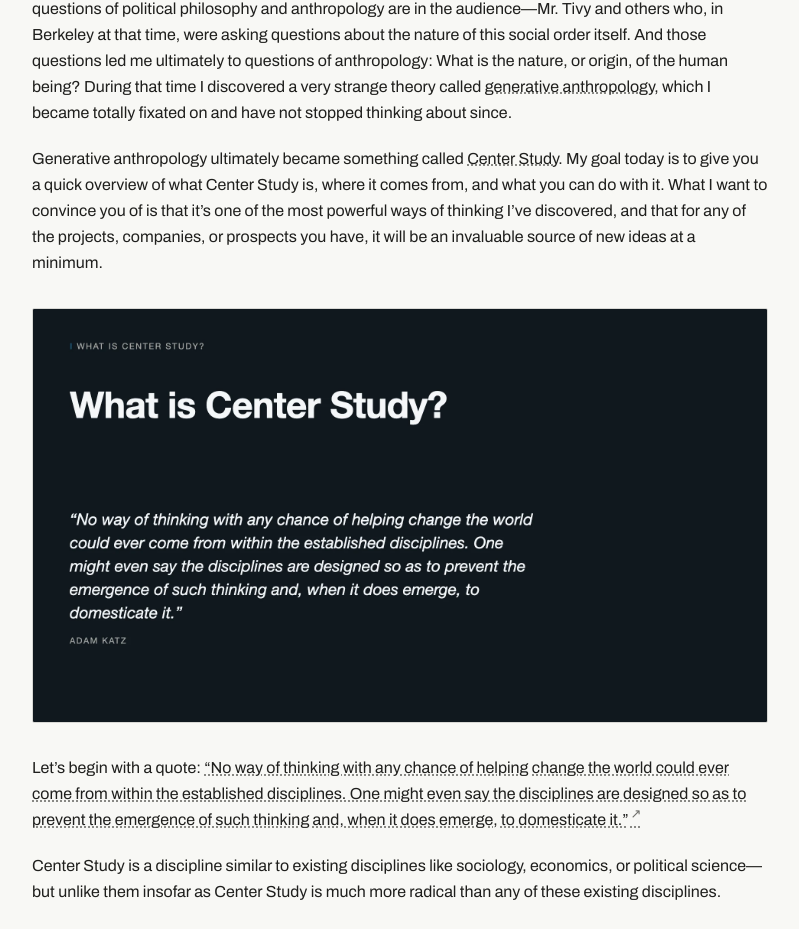
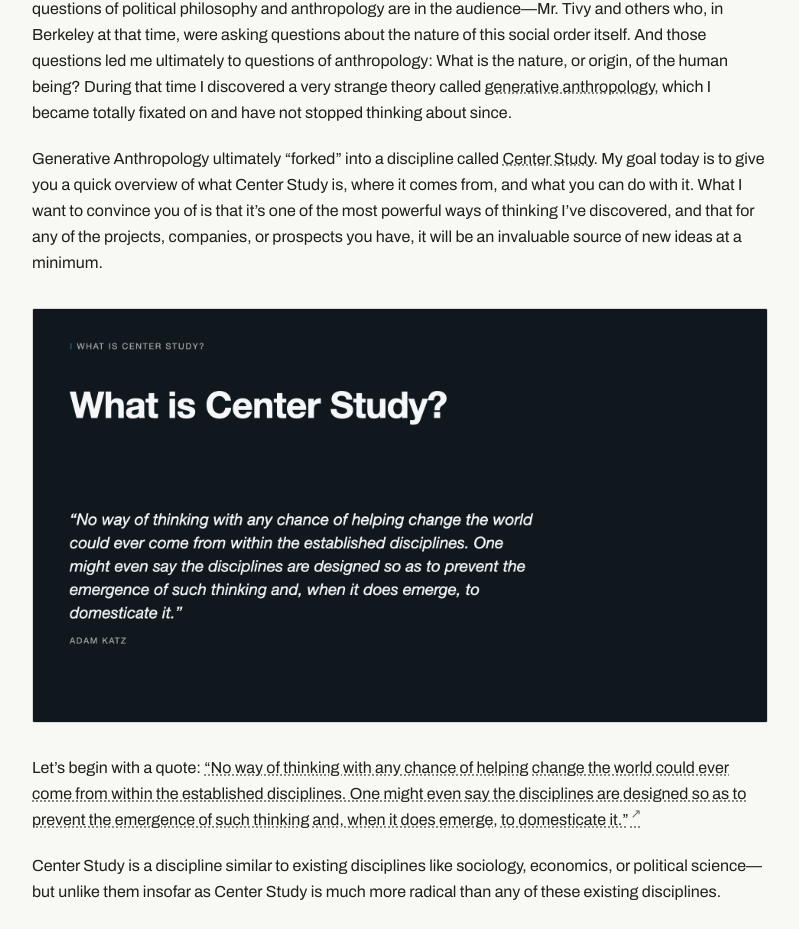
Before and after one commit to zackabaker/center-search-center, a Next.js app: page /intro-center-study-zack-baker in a window 1280 px wide. Shown: the part 872-1801 px from the top of the page, without its empty margins (240-1039 px from the left). Built offline with nearby package versions, Linux system fonts and the light colour scheme; no server answers.

Commit message:
Intro talk: Generative Anthropology 'forked' into a discipline called Center Study
Co-Authored-By: Claude Fable 5.2 <noreply@anthropic.com>

```diff
--- a/src/app/intro-center-study-zack-baker/page.tsx
+++ b/src/app/intro-center-study-zack-baker/page.tsx
@@ -34,7 +34,9 @@ export const metadata: Metadata = {
 // events "about twenty years apart". Two sentences were added by the owner
 // the same day: the bridge that opens section IV, and the Gans quotation
 // after "something like love"; and, on 2026-11-21, Aristotle's line on speech
-// (Politics 1253a, Jowett) at the head of the quotations in section III. Long paragraphs may be split; the
+// (Politics 1253a, Jowett) at the head of the quotations in section III; and
+// "ultimately became something called" reworded by the owner to
+// "ultimately “forked” into a discipline called" (section I). Long paragraphs may be split; the
 // sentences stay as spoken. Slides render at their cue points in the delivered order (11
 // before 10, 23 before 22, 25 before 24 follow the spoken sequence).
 
@@ -217,7 +219,8 @@ export default function IntroPage() {
         about since.
       </P>
       <P>
-        Generative anthropology ultimately became something called{' '}
+        Generative Anthropology ultimately &ldquo;forked&rdquo; into a
+        discipline called{' '}
         <TermLink href="/concepts/center-study" defKey="c:center-study" className={TERM_CLASS} title="Concept: Center Study">Center Study</TermLink>
         . My goal today is to give you a quick overview of what
         Center Study is, where it comes from, and what you can do with it. What
```
